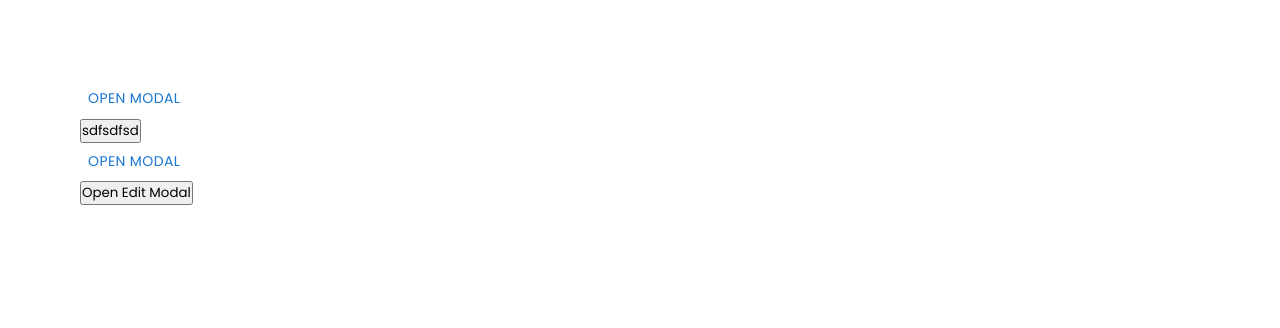
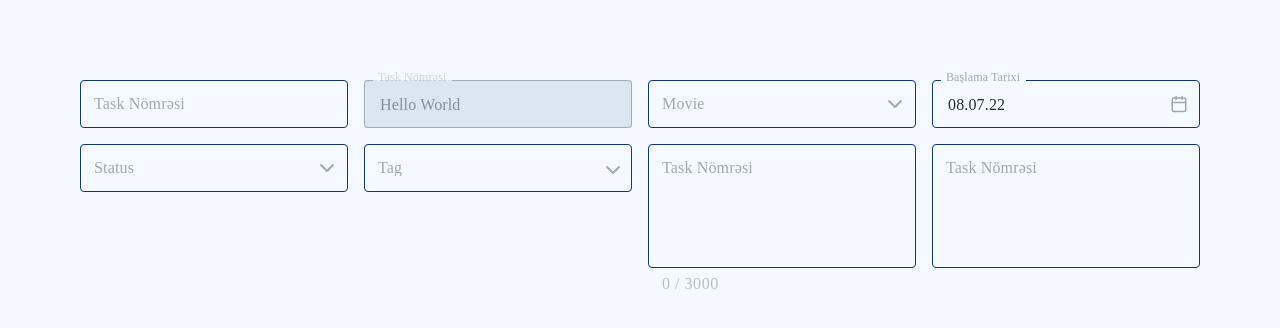
Before and after one commit to Asifdvp/Proejct-ITS, a React (Create React App) app: page / in a window 1280 px wide. Shown: the top 328 px of the page. Built offline with nearby package versions, Linux system fonts and the light colour scheme.

Commit message:
modified

```diff
--- a/src/App.css
+++ b/src/App.css
@@ -1,7 +1,5 @@
 .App {
   padding: 80px;
-}
-.App .container {
   background-color: #F4FAFF;
 }
 
--- a/src/App.scss
+++ b/src/App.scss
@@ -1,11 +1,9 @@
 .App{
     padding: 80px;
-
-    .container{
         background-color: #F4FAFF;
         // width: 88.9%;
         // margin: 0 auto;
-    }
+
 }
 
 *{
--- a/src/App.tsx
+++ b/src/App.tsx
@@ -1,25 +1,69 @@
 import React from 'react';
 import './App.css';
-import RemoveMemberAlert from './Components/Modals/RemoveMemberAlert/RemoveMemberAlert';
-import CreateTeamTable from './Components/Table/CreateTeam';
-import LayiheDetallariTable from './Components/Table/layiheDetallari';
-import ModalCreatTeamTable from './Components/Table/ModalCreatTeamTable'
-import AddTeamMemberModal from './Components/Modals/AddTeamMemberModal/AddTeamMemberModal';
-import CreatePlan from './Components/Modals/CreatePlan/CreatePlan';
-import EditPlanModal from './Components/Modals/EditPlan/EditPlanModal';
+// import RemoveMemberAlert from './Components/Modals/RemoveMemberAlert/RemoveMemberAlert';
+// import CreateTeamTable from './Components/Table/CreateTeam';
+// import LayiheDetallariTable from './Components/Table/layiheDetallari';
+// import ModalCreatTeamTable from './Components/Table/ModalCreatTeamTable'
+// import AddTeamMemberModal from './Components/Modals/AddTeamMemberModal/AddTeamMemberModal';
+// import CreatePlan from './Components/Modals/CreatePlan/CreatePlan';
+// import EditPlanModal from './Components/Modals/EditPlan/EditPlanModal';
+import TextInput from './Components/Inputs/TextInput';
+import SelectInput from './Components/Inputs/SelectInput';
+import DateInput from './Components/Inputs/DateInput';
+import StatusInput from './Components/Inputs/StatusInput';
+import CheckSelect from './Components/Inputs/CheckSelect';
+import TextArea from './Components/Inputs/TextArea';
+import { Grid } from '@mui/material';
 function App() {
   return (
     <div className="App">
+      <Grid container spacing={2}>
+        <Grid item xs={3}>
+        <TextInput placeholder={'1.2'} label={'Task Nömrəsi'} disAble={false} />
+        </Grid>
+        <Grid item xs={3}>
+        <TextInput placeholder={'dfgdfgdfg'} label={'Task Nömrəsi'} disAble={true} />
+        </Grid>
+        <Grid item xs={3}>
+        <SelectInput/>
+        </Grid>
+        <Grid item xs={3}>
+        <DateInput/>
+        </Grid>
+
+        <Grid item xs={3}>
+        <StatusInput/>
+        </Grid>
+        <Grid item xs={3}>
+        <CheckSelect />
+        </Grid>
+        <Grid item xs={3}>
+        <TextArea placeholder={'Task Nömrəsi'} label={'Task Nömrəsi'} limit={3000}/>
+        </Grid>
+        <Grid item xs={3}>
+        <TextArea placeholder={'Task Nömrəsi'} label={'Task Nömrəsi'} limit={Infinity}/>
+        </Grid>
+
+      </Grid>
+
+
+
+
+
+
+
+
+
       {/* <div className="container">
 
       </div> */}
- <RemoveMemberAlert title="Komanda üzvünü silmək istədiyinizə əminsiniz mi ?" />
+ {/* <RemoveMemberAlert title="Komanda üzvünü silmək istədiyinizə əminsiniz mi ?" /> */}
 {/* <CreateTeamTable/>
 <LayiheDetallariTable/> */}
 {/* <ModalCreatTeamTable/> */}
-<CreatePlan/>
+{/* <CreatePlan/>
 <AddTeamMemberModal/>
-<EditPlanModal/>
+<EditPlanModal/> */}
 </div>
 
 )};
--- a/src/Components/Modals/style.css
+++ b/src/Components/Modals/style.css
@@ -1,8 +1,8 @@
 @import "../../Common/Fonts/Font.css";
 .MuiModal-root.modal-component .MuiBackdrop-root {
-  background: rgba(244, 250, 255, 0.65);
-  -webkit-backdrop-filter: blur(2.5px);
-          backdrop-filter: blur(2.5px);
+  background: rgba(244, 250, 255, 0.75);
+  -webkit-backdrop-filter: blur(8px);
+          backdrop-filter: blur(8px);
 }
 .MuiModal-root.modal-component .MuiBox-root {
   border: none;
--- a/src/Components/Modals/style.scss
+++ b/src/Components/Modals/style.scss
@@ -2,8 +2,8 @@
 
 .MuiModal-root.modal-component {
   .MuiBackdrop-root {
-    background: rgba(244, 250, 255, 0.65);
-    backdrop-filter: blur(2.5px);
+    background: rgba(244, 250, 255, 0.75);
+    backdrop-filter: blur(8px);
   }
   .MuiBox-root {
     border: none;
```
Also changed, not shown: 2 other files (tests, documents, lock files or other folders).
